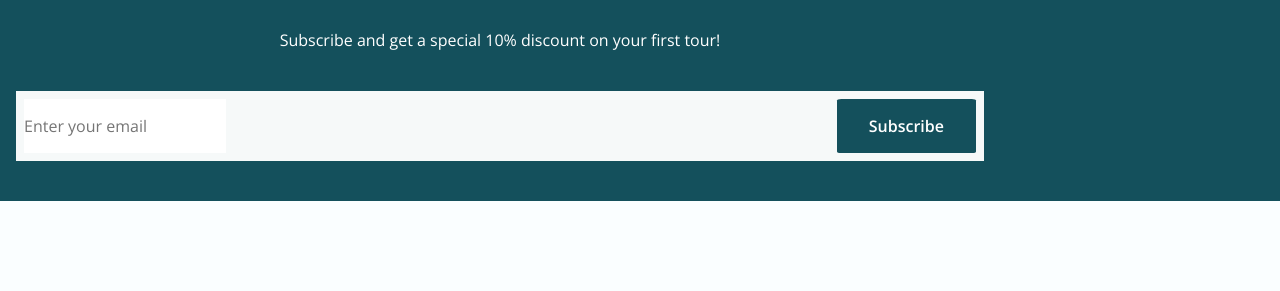
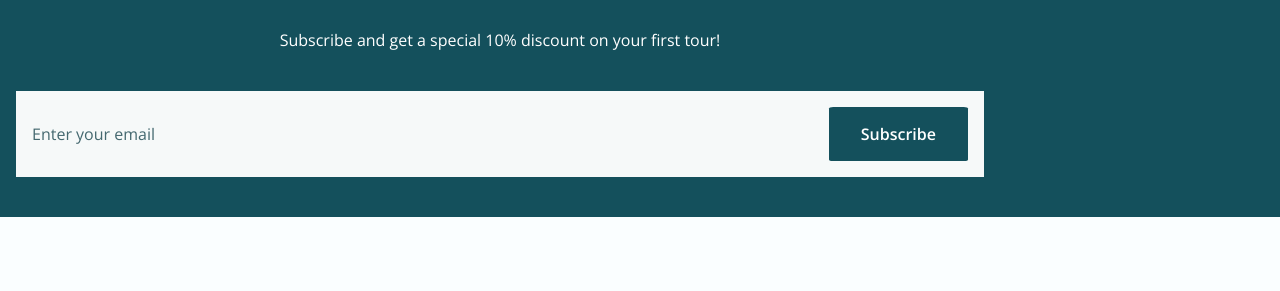
Before and after one commit to Elesiann/responsive-travel-website-travelwithme, a plain HTML site: page responsive-travel-website/assets/index.html in a window 1280 px wide. Shown: the part 3990-4281 px from the top of the page. Drawn offline with nearby package versions, Linux system fonts and the light colour scheme.

Commit message:
subscribe__input color correction

```diff
--- a/responsive-travel-website/assets/css/styles.css
+++ b/responsive-travel-website/assets/css/styles.css
@@ -644,19 +644,19 @@ input {
 
 .subscribe__form {
   background-color: var(--input-color);
-  padding: 0.5rem;
+  padding: 1rem;
   display: flex;
   justify-content: space-between;
 }
 
-.subscribe_input {
+.subscribe__input {
   width: 70%;
-  padding-right: 0.5rem;
+  padding-right: .5rem;
   background-color: var(--input-color);
   color: var(--text-color);
 }
 
-.subscribe_input::placeholder {
+.subscribe__input::placeholder {
   color: var(--text-color);
 }
 
```
